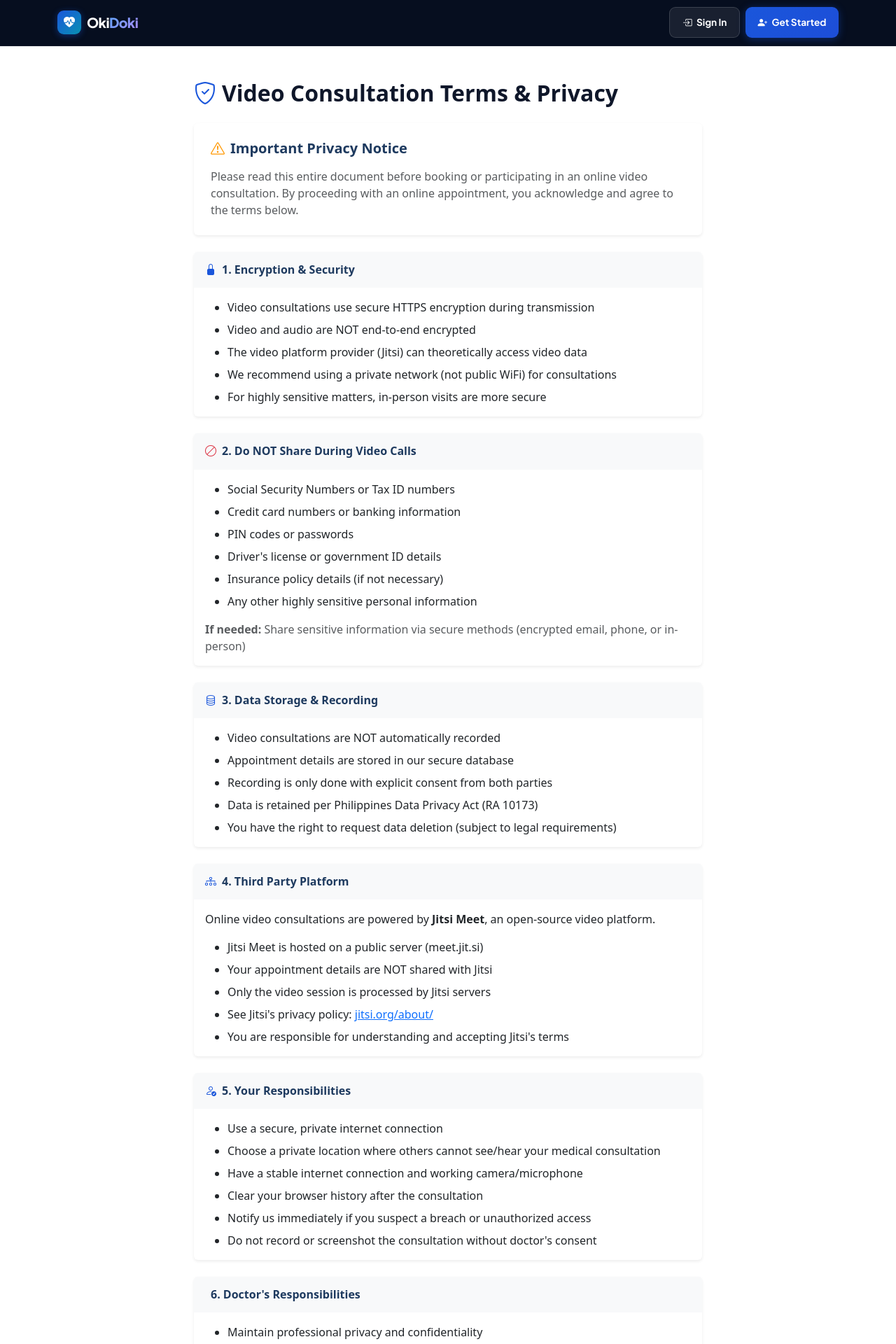
After one commit to alanjenkinspaloga-byte/appointment-system2, a Django app: page /video-consultation-terms/ in a window 1280 px wide. The commit adds this page. Shown: the top 1920 px of the page at 70% size. Run offline with Django 4.2, Linux system fonts and the light colour scheme.

Commit message:
Phase 1: Jitsi Meet Integration - Add jitsi_meet_link model field and utilities
- Add jitsi_meet_link URLField to Appointment model
- Create appointments/jitsi_utils.py with generate_jitsi_meet_link() function
- Update BookAppointmentView to generate Jitsi links for online consultations
- Add privacy disclaimer to booking template with link to terms page
- Create video_consultation_terms.html with comprehensive privacy notice
- Add VideoConsultationTermsView for terms page
- Update patient appointment_detail.html with 'Join Video Call' button
- Update doctor appointment_detail.html with 'Join Video Call' button
- Create database migration 0015_appointment_jitsi_meet_link
- Jitsi Meet URL format: https://meet.jit.si/okidoki-{doctor_id}-{patient_id}-{appointment_id}-{random}

```diff
--- a/appointments/models.py
+++ b/appointments/models.py
@@ -341,6 +341,12 @@ class Appointment(models.Model):
         help_text='Google Calendar event ID for this appointment',
     )
 
+    # --- Jitsi Meet Integration ---
+    jitsi_meet_link = models.URLField(
+        blank=True, null=True,
+        help_text='Jitsi Meet link for the online video consultation',
+    )
+
     created_at = models.DateTimeField(auto_now_add=True)
     updated_at = models.DateTimeField(auto_now=True)
 
--- a/appointments/urls.py
+++ b/appointments/urls.py
@@ -12,6 +12,7 @@ urlpatterns = [
     # HOME
     path('', views.HomeView.as_view(), name='home'),
     path('contact/', views.ContactMessageView.as_view(), name='contact_message'),
+    path('video-consultation-terms/', views.VideoConsultationTermsView.as_view(), name='video_consultation_terms'),
 
     # AUTHENTICATION
     path('register/', views.RegisterView.as_view(), name='register'),
--- a/appointments/views.py
+++ b/appointments/views.py
@@ -1180,6 +1180,17 @@ class BookAppointmentView(LoginRequiredMixin, View):
 
             try:
                 appt.save()
+
+                # Generate Jitsi Meet link if this is an online consultation
+                if appt.is_online_consultation:
+                    from .jitsi_utils import generate_jitsi_meet_link
+                    appt.jitsi_meet_link = generate_jitsi_meet_link(
+                        doctor_id=appt.doctor.id,
+                        patient_id=appt.patient.id,
+                        appointment_id=appt.id
+                    )
+                    appt.save(update_fields=['jitsi_meet_link'])
+
                 messages.success(
                     request,
                     f'Appointment booked with Dr. {availability.doctor.user.get_full_name()} '
@@ -1531,6 +1542,14 @@ class ContactMessageView(View):
         return redirect('home')
 
 
+class VideoConsultationTermsView(View):
+    """Display video consultation terms and privacy notice."""
+    template_name = 'video_consultation_terms.html'
+
+    def get(self, request):
+        return render(request, self.template_name)
+
+
 class AdminMessagesView(LoginRequiredMixin, View):
     """Admin views all contact messages."""
     template_name = 'admin_panel/messages.html'
--- /dev/null
+++ b/templates/video_consultation_terms.html
@@ -0,0 +1,208 @@
+{% extends 'base.html' %}
+{% block title %}Video Consultation Terms & Privacy — OkiDoki{% endblock %}
+
+{% block content %}
+<div class="container" style="max-width: 900px; margin-top: 3rem; margin-bottom: 3rem;">
+    <div class="row">
+        <div class="col-lg-10 mx-auto">
+            <h1 class="mb-4" style="color: #0f172a; font-weight: 800;">
+                <i class="bi bi-shield-check me-2" style="color: #1a56db;"></i>Video Consultation Terms & Privacy
+            </h1>
+
+            <div class="card border-0 shadow-sm mb-4">
+                <div class="card-body p-4">
+                    <h2 class="h5 mb-3" style="color: #1e3a5f; font-weight: 700;">
+                        <i class="bi bi-exclamation-triangle me-2" style="color: #ff9800;"></i>Important Privacy Notice
+                    </h2>
+                    <p class="text-muted mb-0">
+                        Please read this entire document before booking or participating in an online video consultation.
+                        By proceeding with an online appointment, you acknowledge and agree to the terms below.
+                    </p>
+                </div>
+            </div>
+
+            <!-- Section 1: Encryption & Security -->
+            <div class="card border-0 shadow-sm mb-4">
+                <div class="card-header bg-light p-3 border-bottom-0">
+                    <h3 class="h6 mb-0" style="color: #1e3a5f; font-weight: 700;">
+                        <i class="bi bi-lock-fill me-2" style="color: #1a56db;"></i>1. Encryption & Security
+                    </h3>
+                </div>
+                <div class="card-body">
+                    <ul class="mb-0">
+                        <li class="mb-2">Video consultations use secure HTTPS encryption during transmission</li>
+                        <li class="mb-2">Video and audio are NOT end-to-end encrypted</li>
+                        <li class="mb-2">The video platform provider (Jitsi) can theoretically access video data</li>
+                        <li class="mb-2">We recommend using a private network (not public WiFi) for consultations</li>
+                        <li>For highly sensitive matters, in-person visits are more secure</li>
+                    </ul>
+                </div>
+            </div>
+
+            <!-- Section 2: What Not to Share -->
+            <div class="card border-0 shadow-sm mb-4">
+                <div class="card-header bg-light p-3 border-bottom-0">
+                    <h3 class="h6 mb-0" style="color: #1e3a5f; font-weight: 700;">
+                        <i class="bi bi-ban me-2" style="color: #dc3545;"></i>2. Do NOT Share During Video Calls
+                    </h3>
+                </div>
+                <div class="card-body">
+                    <ul class="mb-0">
+                        <li class="mb-2">Social Security Numbers or Tax ID numbers</li>
+                        <li class="mb-2">Credit card numbers or banking information</li>
+                        <li class="mb-2">PIN codes or passwords</li>
+                        <li class="mb-2">Driver's license or government ID details</li>
+                        <li class="mb-2">Insurance policy details (if not necessary)</li>
+                        <li>Any other highly sensitive personal information</li>
+                    </ul>
+                    <p class="text-muted mt-3 mb-0">
+                        <strong>If needed:</strong> Share sensitive information via secure methods (encrypted email, phone, or in-person)
+                    </p>
+                </div>
+            </div>
+
+            <!-- Section 3: Data Storage -->
+            <div class="card border-0 shadow-sm mb-4">
+                <div class="card-header bg-light p-3 border-bottom-0">
+                    <h3 class="h6 mb-0" style="color: #1e3a5f; font-weight: 700;">
+                        <i class="bi bi-database me-2" style="color: #1a56db;"></i>3. Data Storage & Recording
+                    </h3>
+                </div>
+                <div class="card-body">
+                    <ul class="mb-0">
+                        <li class="mb-2">Video consultations are NOT automatically recorded</li>
+                        <li class="mb-2">Appointment details are stored in our secure database</li>
+                        <li class="mb-2">Recording is only done with explicit consent from both parties</li>
+                        <li class="mb-2">Data is retained per Philippines Data Privacy Act (RA 10173)</li>
+                        <li>You have the right to request data deletion (subject to legal requirements)</li>
+                    </ul>
+                </div>
+            </div>
+
+            <!-- Section 4: Third Party Involvement -->
+            <div class="card border-0 shadow-sm mb-4">
+                <div class="card-header bg-light p-3 border-bottom-0">
+                    <h3 class="h6 mb-0" style="color: #1e3a5f; font-weight: 700;">
+                        <i class="bi bi-diagram-3 me-2" style="color: #1a56db;"></i>4. Third Party Platform
+                    </h3>
+                </div>
+                <div class="card-body">
+                    <p class="mb-3">
+                        Online video consultations are powered by <strong>Jitsi Meet</strong>, an open-source video platform.
+                    </p>
+                    <ul class="mb-0">
+                        <li class="mb-2">Jitsi Meet is hosted on a public server (meet.jit.si)</li>
+                        <li class="mb-2">Your appointment details are NOT shared with Jitsi</li>
+                        <li class="mb-2">Only the video session is processed by Jitsi servers</li>
+                        <li class="mb-2">See Jitsi's privacy policy: <a href="https://jitsi.org/about/" target="_blank">jitsi.org/about/</a></li>
+                        <li>You are responsible for understanding and accepting Jitsi's terms</li>
+                    </ul>
+                </div>
+            </div>
+
+            <!-- Section 5: Patient Responsibilities -->
+            <div class="card border-0 shadow-sm mb-4">
+                <div class="card-header bg-light p-3 border-bottom-0">
+                    <h3 class="h6 mb-0" style="color: #1e3a5f; font-weight: 700;">
+                        <i class="bi bi-person-check me-2" style="color: #1a56db;"></i>5. Your Responsibilities
+                    </h3>
+                </div>
+                <div class="card-body">
+                    <ul class="mb-0">
+                        <li class="mb-2">Use a secure, private internet connection</li>
+                        <li class="mb-2">Choose a private location where others cannot see/hear your medical consultation</li>
+                        <li class="mb-2">Have a stable internet connection and working camera/microphone</li>
+                        <li class="mb-2">Clear your browser history after the consultation</li>
+                        <li class="mb-2">Notify us immediately if you suspect a breach or unauthorized access</li>
+                        <li>Do not record or screenshot the consultation without doctor's consent</li>
+                    </ul>
+                </div>
+            </div>
+
+            <!-- Section 6: Doctor's Responsibilities -->
+            <div class="card border-0 shadow-sm mb-4">
+                <div class="card-header bg-light p-3 border-bottom-0">
+                    <h3 class="h6 mb-0" style="color: #1e3a5f; font-weight: 700;">
+                        <i class="bi bi-stethoscope me-2" style="color: #1a56db;"></i>6. Doctor's Responsibilities
+                    </h3>
+                </div>
+                <div class="card-body">
+                    <ul class="mb-0">
+                        <li class="mb-2">Maintain professional privacy and confidentiality</li>
+                        <li class="mb-2">Consult from a private location free from interruptions</li>
+                        <li class="mb-2">Use secure internet connection</li>
+                        <li class="mb-2">Not record consultations without patient's explicit written consent</li>
+                        <li>Comply with all medical professional standards and ethics</li>
+                    </ul>
+                </div>
+            </div>
+
+            <!-- Section 7: When NOT to Use Video -->
+            <div class="card border-0 shadow-sm mb-4">
+                <div class="card-header bg-light p-3 border-bottom-0">
+                    <h3 class="h6 mb-0" style="color: #1e3a5f; font-weight: 700;">
+                        <i class="bi bi-exclamation-circle me-2" style="color: #ff9800;"></i>7. When to Avoid Video Consultations
+                    </h3>
+                </div>
+                <div class="card-body">
+                    <p class="mb-2">In-person visits are recommended for:</p>
+                    <ul class="mb-0">
+                        <li class="mb-2">Physical examinations requiring touch</li>
+                        <li class="mb-2">Procedural treatments or injections</li>
+                        <li class="mb-2">Complex diagnostic assessments</li>
+                        <li class="mb-2">Patients with limited technology access</li>
+                        <li>Consultations requiring utmost confidentiality</li>
+                    </ul>
+                </div>
+            </div>
+
+            <!-- Section 8: Consent & Agreement -->
+            <div class="card border-0 shadow-sm mb-4">
+                <div class="card-header bg-light p-3 border-bottom-0">
+                    <h3 class="h6 mb-0" style="color: #1e3a5f; font-weight: 700;">
+                        <i class="bi bi-check-circle me-2" style="color: #10b981;"></i>8. Your Consent
+                    </h3>
+                </div>
+                <div class="card-body">
+                    <p class="mb-0">
+                        By checking the "Online Video Consultation" checkbox and proceeding with booking, you:
+                    </p>
+                    <ul class="mt-2 mb-0">
+                        <li class="mb-2">Acknowledge you have read this privacy notice</li>
+                        <li class="mb-2">Understand the security limitations of video consultations</li>
+                        <li class="mb-2">Accept the risks associated with online medical consultations</li>
+                        <li class="mb-2">Agree not to hold OkiDoki liable for third-party platform breaches</li>
+                        <li>Consent to participate in video consultations on these terms</li>
+                    </ul>
+                </div>
+            </div>
+
+            <!-- Section 9: Contact Support -->
+            <div class="card border-0 shadow-sm mb-4">
+                <div class="card-header bg-light p-3 border-bottom-0">
+                    <h3 class="h6 mb-0" style="color: #1e3a5f; font-weight: 700;">
+                        <i class="bi bi-chat-left-text me-2" style="color: #1a56db;"></i>9. Questions or Concerns?
+                    </h3>
+                </div>
+                <div class="card-body">
+                    <p class="mb-2">If you have any questions about these terms or concerns about privacy:</p>
+                    <ul class="mb-2">
+                        <li>Contact us at: <strong>support@okidoki.clinic</strong></li>
+                        <li>Or use the contact form on our website</li>
+                    </ul>
+                    <p class="mb-0 text-muted">
+                        <strong>Last Updated:</strong> May 16, 2026
+                    </p>
+                </div>
+            </div>
+
+            <!-- Footer CTA -->
+            <div class="text-center mt-5">
+                <a href="{% url 'home' %}" class="btn btn-primary btn-lg">
+                    <i class="bi bi-arrow-left me-2"></i>Back to Home
+                </a>
+            </div>
+        </div>
+    </div>
+</div>
+{% endblock %}
```
Also changed, not shown: appointments/jitsi_utils.py (added, +44 -0 lines), templates/doctor/appointment_detail.html (+21 -0 lines), templates/patient/appointment_detail.html (+21 -0 lines), templates/patient/book_appointment.html (+20 -2 lines), appointments/migrations/0015_appointment_jitsi_meet_link.py (added).
